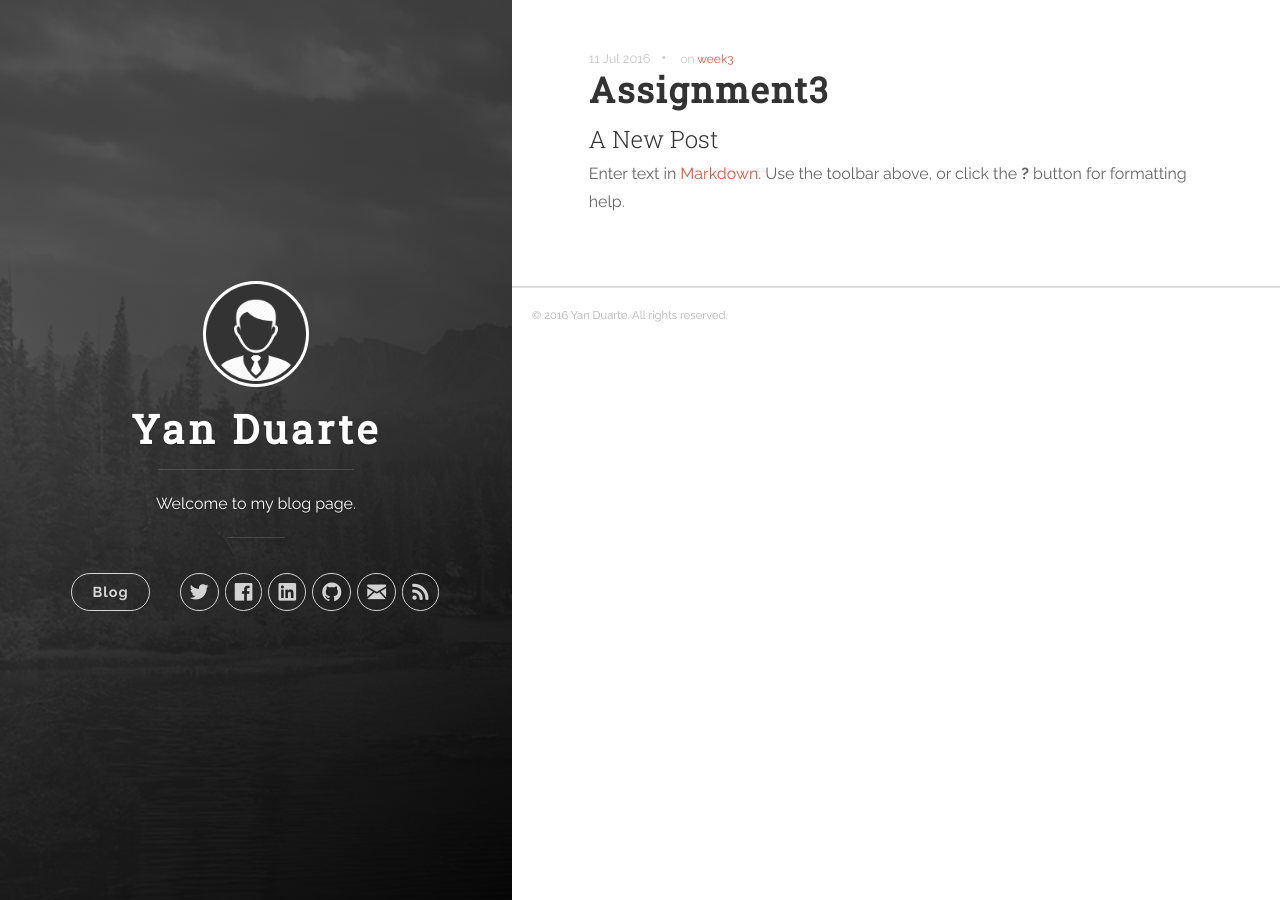
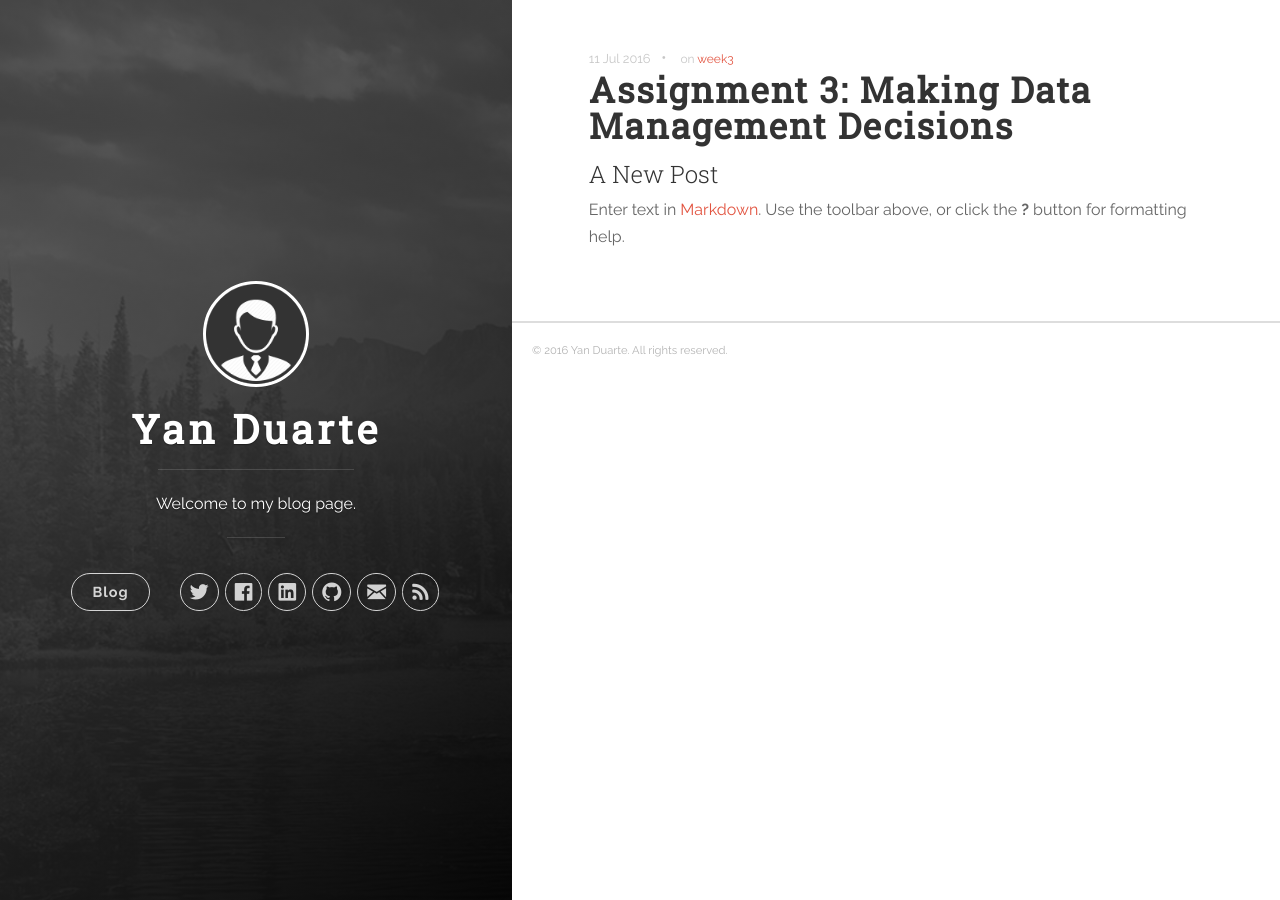
Before and after one commit to yan-duarte/yan-duarte.github.io, a Jekyll site: the page built from _posts/2016-07-11-assignment3.md, in a window 1280 px wide. Built offline with Jekyll 4.4.1, drawn with Linux system fonts in a browser that asks for light colours; nearby versions of some CDN libraries.

Commit message:
Update 2016-07-11-assignment3.md

```diff
--- a/_posts/2016-07-11-assignment3.md
+++ b/_posts/2016-07-11-assignment3.md
@@ -7,9 +7,9 @@ categories:
   - Data Management and Visualization
 tags:
   - week3
-Title:
-  - Making Data Management Decisions
+title: 'Assignment 3: Making Data Management Decisions'
 ---
+
 ## A New Post
 
 Enter text in [Markdown](http://daringfireball.net/projects/markdown/). Use the toolbar above, or click the **?** button for formatting help.
```
